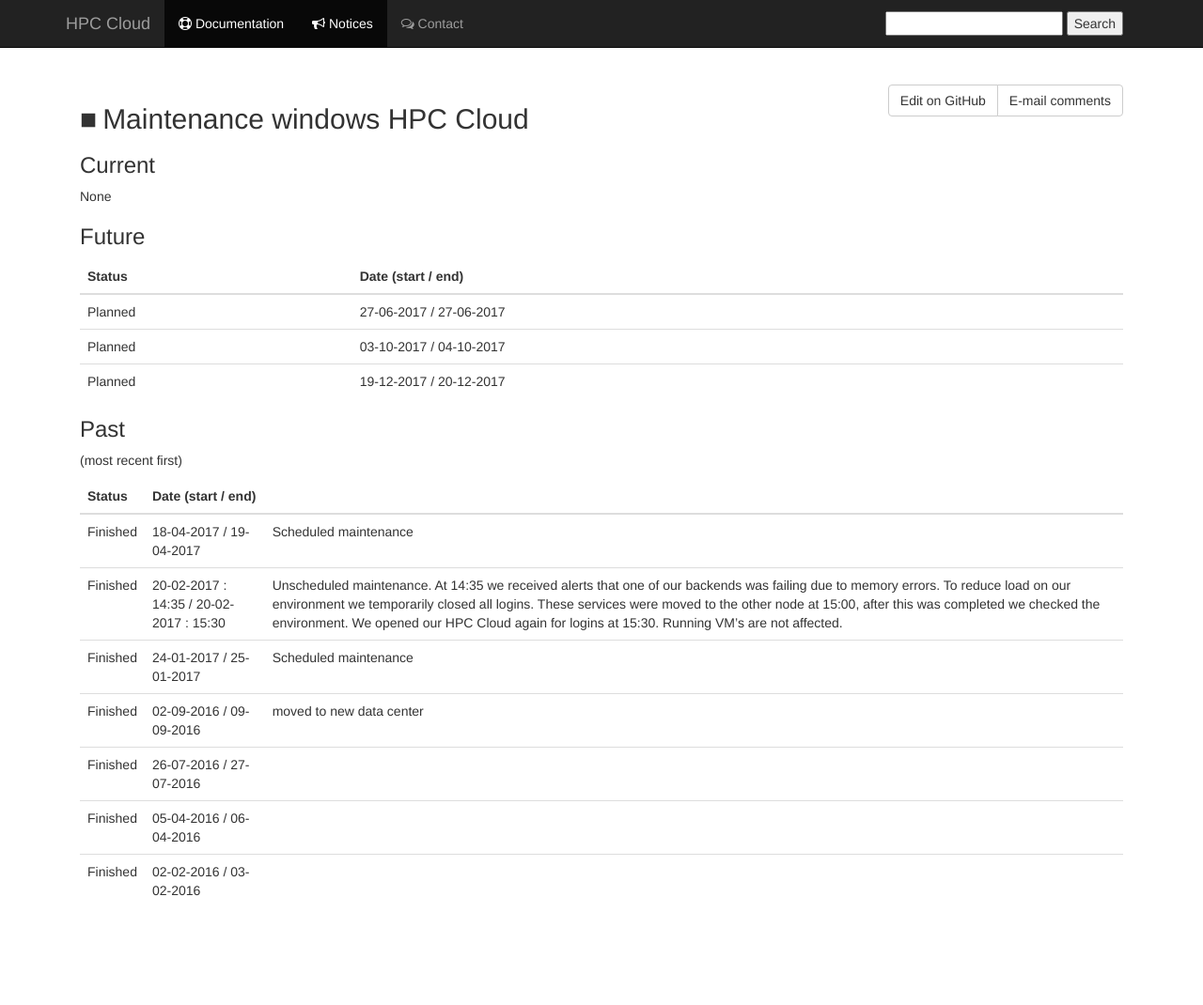
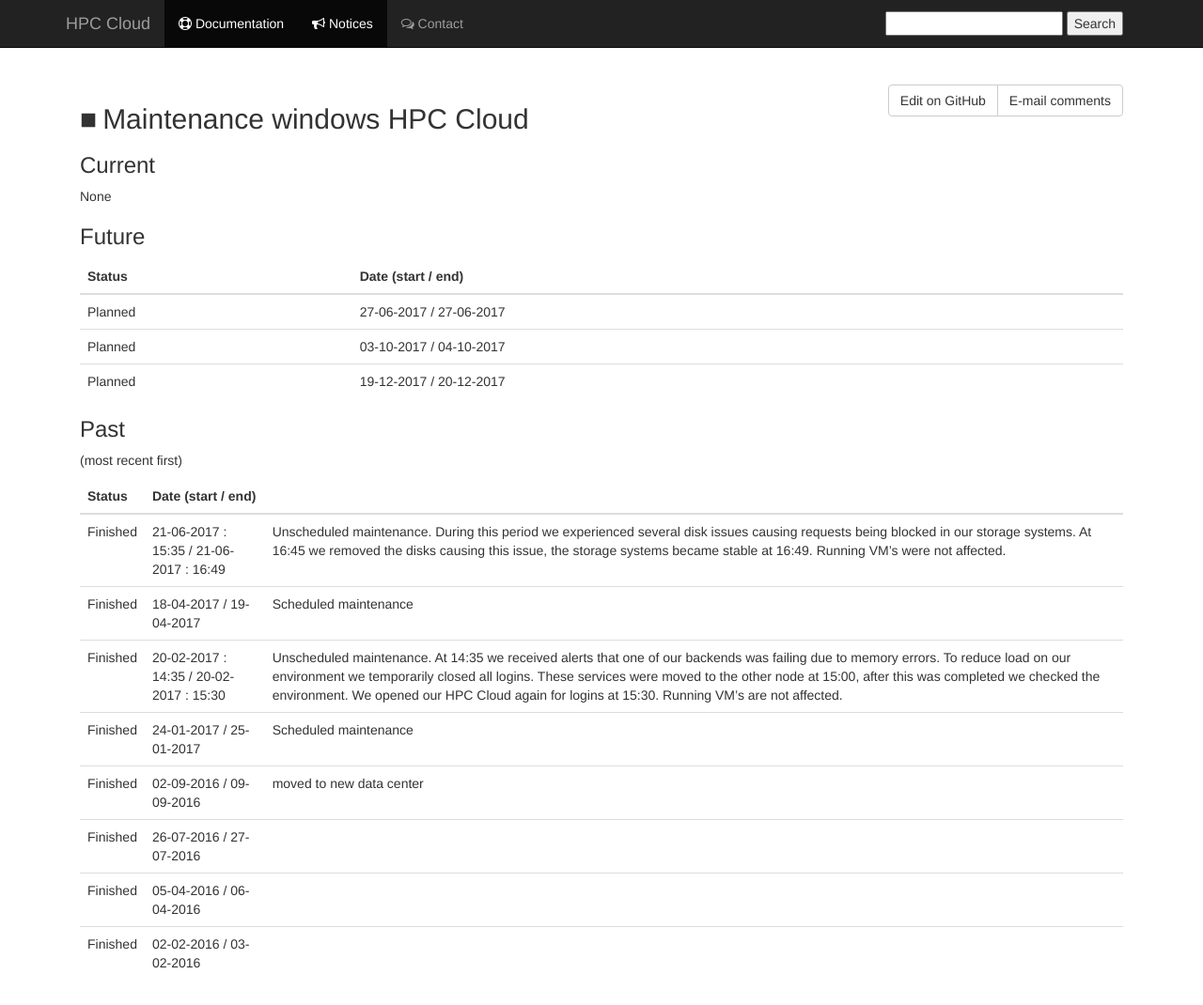
Before and after one commit to sara-nl/clouddocs, a Jekyll site: the page built from maintenance.markdown, in a window 1280 px wide and 1103 px high. Shown: the top 1070 px of the window at 94% size. Built offline with Jekyll 4.4.1, drawn with Linux system fonts in a browser that asks for light colours; nearby versions of some CDN libraries; our own code applies the rules of GitHub Pages for plain Markdown files.

Commit message:
Updated maintenance file with 21-06 outage.

```diff
--- a/maintenance.markdown
+++ b/maintenance.markdown
@@ -23,6 +23,7 @@
 
 |   Status    |   Date (start / end)        |   |
 |:------------|:----------------------------|:--|
+|   Finished  |   21-06-2017 : 15:35 / 21-06-2017 : 16:49  | Unscheduled maintenance. During this period we experienced several disk issues causing requests being blocked in our storage systems. At 16:45 we removed the disks causing this issue, the storage systems became stable at 16:49. Running VM's were not affected.   |
 |   Finished  |   18-04-2017 / 19-04-2017   | Scheduled maintenance |
 |   Finished  |   20-02-2017 : 14:35 / 20-02-2017 : 15:30   | Unscheduled maintenance. At 14:35 we received alerts that one of our backends was failing due to memory errors. To reduce load on our environment we temporarily closed all logins. These services were moved to the other node at 15:00, after this was completed we checked the environment. We opened our HPC Cloud again for logins at 15:30. Running VM's are not affected. |
 |   Finished  |   24-01-2017 / 25-01-2017   | Scheduled maintenance  |
```
